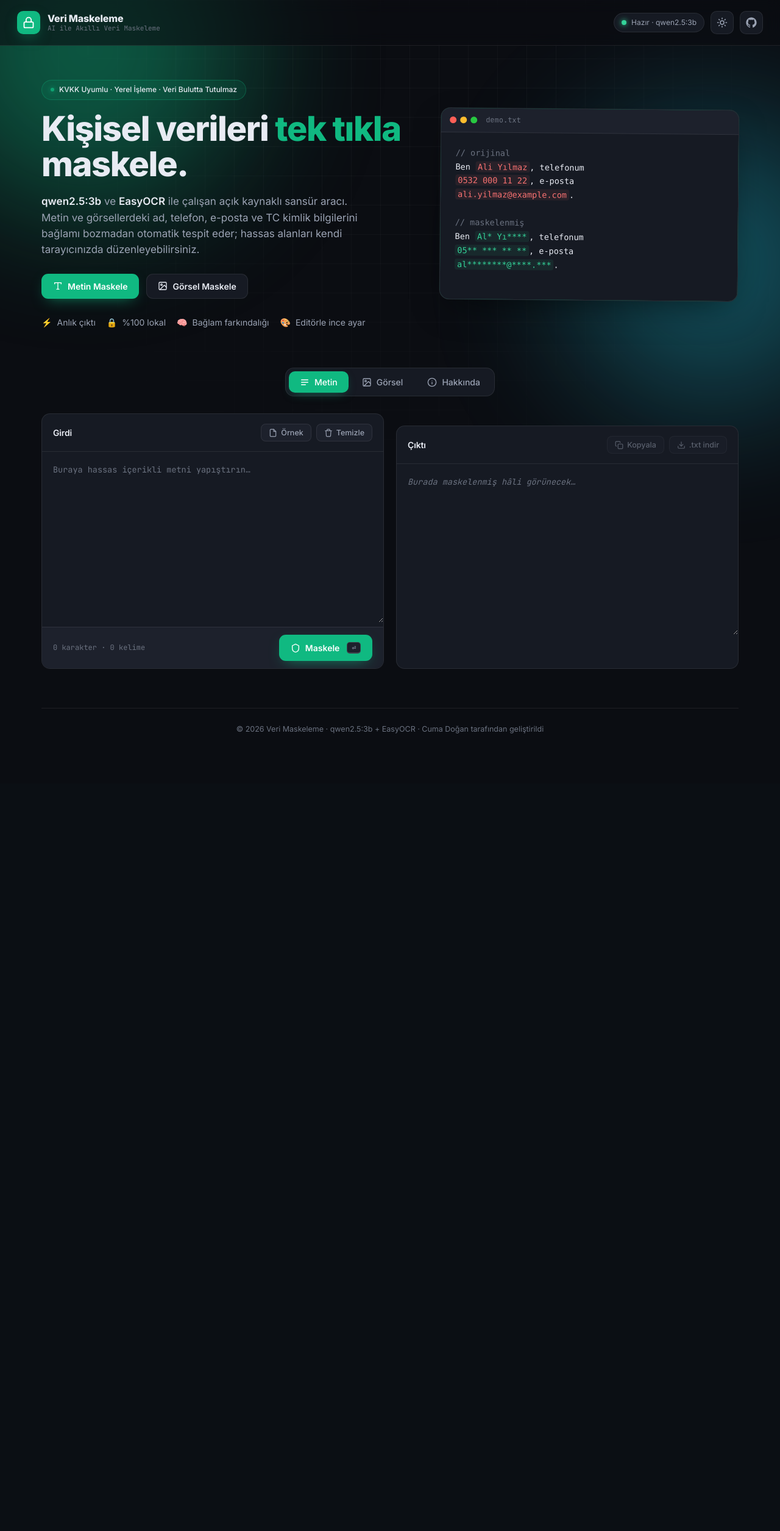
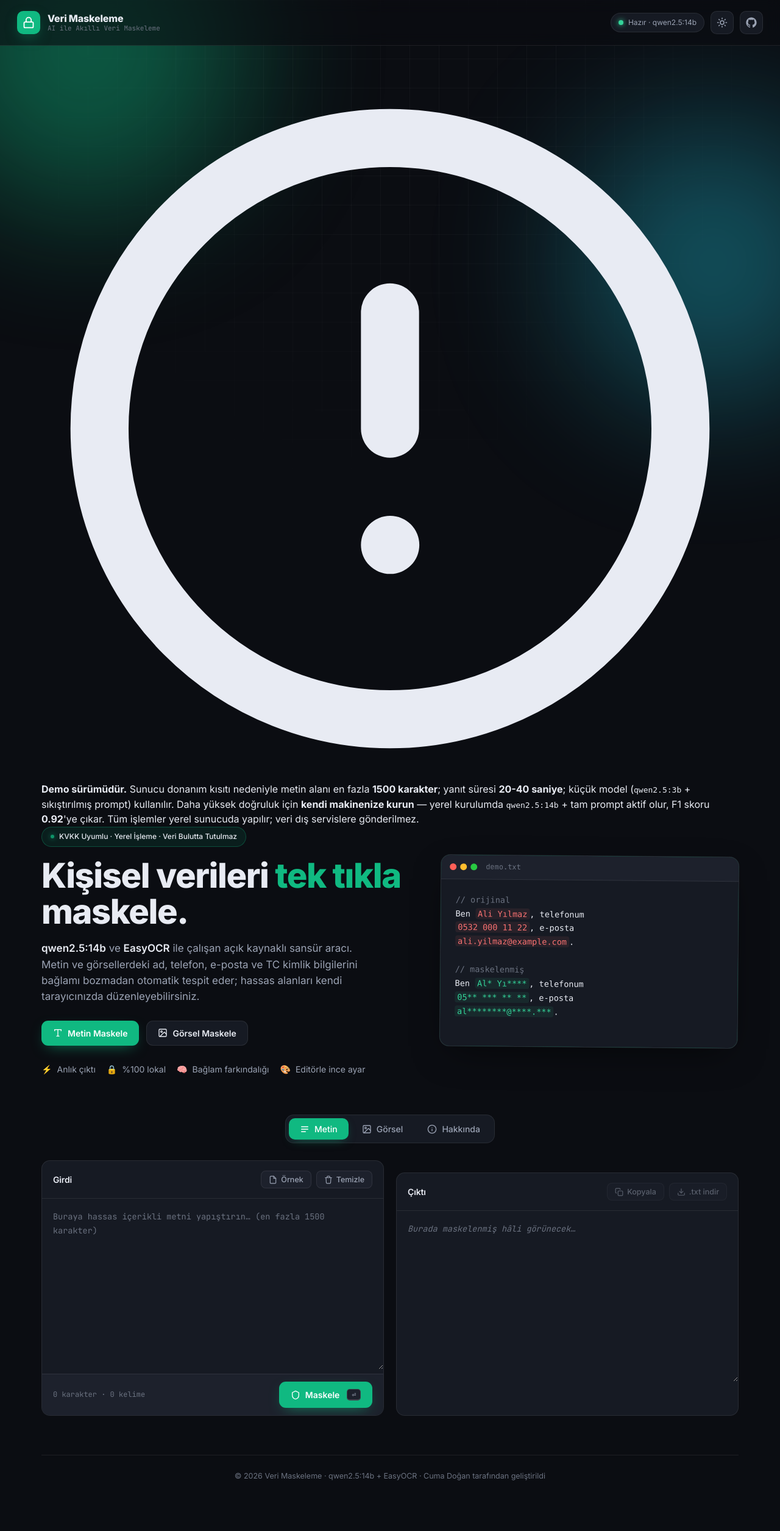
Before and after one commit to CumaDogangithub/metinSansurAi, a Flask app: page / in a window 1280 px wide. Shown: the whole page at 61% size. Before the commit the page ends 1203 px from the top, so only its background shows below. Run offline with Flask 3, Linux system fonts and the light colour scheme; data that the repository does not hold is empty.

Commit message:
feat: yerel default 14b + full prompt, sunucuda env override

```diff
--- a/app.py
+++ b/app.py
@@ -204,9 +204,10 @@ def _ollama_censor(text: str):
         SYSTEM_PROMPT_LITE as _sys_lite,
     )
 
-    # CPU-only sunucularda büyük modeller (14B+) ya da uzun prompt çok yavaştır.
-    # PROMPT_MODE=lite env değişkeni ile compact prompt'a geç.
-    use_lite = os.environ.get("PROMPT_MODE", "lite").lower() == "lite"
+    # Yerel makinelerde 14B model + tam prompt = F1 0.92 (önerilen)
+    # Sunucu CPU yetersizse Docker compose'da PROMPT_MODE=lite set ederek
+    # compact prompt'a düşülür (F1 düşer ama 30 sn altı yanıt).
+    use_lite = os.environ.get("PROMPT_MODE", "full").lower() == "lite"
     sys_msg = _sys_lite if use_lite else _sys_full
     user_msg = (_build_lite if use_lite else _build_full)(text)
 
@@ -281,12 +282,20 @@ def _ollama_censor(text: str):
     return {"ok": True, "censored": censored, "items": items, "applied": applied}
 
 
+MAX_TEXT_CHARS = 1500   # Demo sınırı — frontend'le aynı
+
+
 @app.route("/api/censor-text", methods=["POST"])
 def api_censor_text():
     data = request.get_json(force=True, silent=True) or {}
     text = (data.get("text") or "").strip()
     if not text:
         return jsonify({"ok": False, "error": "Boş metin"}), 400
+    if len(text) > MAX_TEXT_CHARS:
+        return jsonify({
+            "ok": False,
+            "error": f"Metin sınırı {MAX_TEXT_CHARS} karakter (gönderilen: {len(text)}). Demo sürümü kısıtlamasıdır.",
+        }), 413  # Payload Too Large
 
     if not _check_ollama():
         return jsonify({"ok": False, "error": f"Ollama servisi çalışmıyor ({OLLAMA_HOST}). `ollama serve` komutunu çalıştırın veya OLLAMA_HOST env değişkenini kontrol edin."}), 503
--- a/prompts.py
+++ b/prompts.py
@@ -4,20 +4,19 @@ Ortak AI prompt'u — hem TextCensorAI hem ImageCensor tarafından kullanılır.
 Few-shot pozitif + negatif örneklerle modele "neyi maskeleme"yi de gösteriyor.
 """
 
-# Tek değiştirme noktası — model değiştirmek istediğinde sadece burayı güncelle.
+import os
+
+# YEREL kurulumlarda varsayılan = qwen2.5:14b (F1 0.92, ~6 sn cold / 2.3 sn warm)
+# Sunucuda Docker compose ile override edilebilir:
+#   environment:
+#     MODEL_NAME: qwen2.5:3b   (CPU-only sunucularda hız için)
+#
 # compare.py kıyaslama sonuçları (Türkçe zorlu KVKK senaryosu):
-#   qwen2.5:3b              — ~2 GB RAM, hızlı, F1 düşük (sunucu kısıtlamasında demo için)
-#   qwen2.5:7b              — 4.7 GB RAM, F1 0.52  (RAM az olduğu sunucularda)
-#   qwen2.5:14b             — 9 GB RAM,   F1 0.92  ★ ideal (16+ GB RAM ister)
+#   qwen2.5:3b              — ~2 GB RAM,  F1 düşük (demo / kısıtlı sunucu için)
+#   qwen2.5:7b              — 4.7 GB RAM, F1 0.52  (CPU-only orta seviye)
+#   qwen2.5:14b             — 9 GB RAM,   F1 0.92  ★ YEREL VARSAYILAN
 #   gpt-oss-safeguard:20b   — 13 GB RAM,  F1 1.00  (en doğru)
-#
-# CPU-only sunucularda inference süresi kritiktir:
-#   3B modeli ~4-8 sn yanıt verir (Cloudflare 100 sn timeout güvenli)
-#   7B modeli  ~30-90 sn (uzun metinde Cloudflare 504 riski)
-#   14B modeli ~60-180 sn (kesin timeout)
-# Sunucuda CPU yetersiz olduğu için 3B'de tutuyoruz; daha güçlü makine veya GPU
-# ile 14B'ye geri dönülebilir.
-MODEL_NAME = "qwen2.5:3b"
+MODEL_NAME = os.environ.get("MODEL_NAME", "qwen2.5:14b")
 
 SYSTEM_PROMPT_LITE = (
     "KVKK veri ayıklama asistanı. Sadece JSON dön: "
@@ -30,14 +29,20 @@ def build_prompt_lite(text: str) -> str:
     Tam build_prompt'un ~%20'si boyutunda. F1 biraz düşer ama 90 sn yerine 20-40 sn."""
     return f"""Aşağıdaki metni oku. Metni yazan KİŞİYE (gönderici/mağdur/şikayetçi) ve ailesine ait kişisel verileri tespit et.
 
-ASLA MASKELEME: dolandırıcı, firma çalışanı, savcı, hâkim, banka çalışanı isimleri/telefonu/IBAN'ı; mersis/dava esas/sicil no; kurum isimleri.
+ASLA MASKELEME (önemli — bunlar şikayet/dava için delildir):
+- Dolandırıcı, firma çalışanı, savcı, hâkim, banka çalışanı isimleri ve onların telefonları
+- "Karşı tarafın IBAN'ı", "alıcı IBAN'ı", dolandırıcı banka hesabı (TR ile başlasa bile)
+- Mersis no, dava esas no, sicil no
+- Kurum/şirket isimleri (banka, BDDK, SPK vb.)
 
-GÖNDERİCİ VERİSİ (maskele): kendi adı/soyadı, TC, doğum tarihi, telefon, e-posta, adres, IBAN, hesap no, kullanıcı adı, şifre, eş/aile bilgileri, iş tel + dahili.
+MASKELE (gönderici verisi): kendi adı/soyadı, TC, doğum tarihi, telefon, e-posta, adres, KENDİ IBAN'ı/hesabı, kullanıcı adı, şifre, eş/aile bilgileri, iş tel + dahili.
+
+İPUCU: "benim/kendi/bana ait" sahiplenme = MASKELE. "karşı tarafın/dolandırıcının/alıcı" = KORU.
 
 ÖRNEK:
-Metin: "Ben Ali, TC 11111111111. Beni dolandırıcı Mehmet 0555... numarasından aradı."
-Çıktı: {{"gizlenecekler": ["Ali", "11111111111"]}}
-(Mehmet ve onun telefonu KORUNUR.)
+Metin: "Ben Ali, IBAN'ım TR11... Karşı tarafın IBAN'ı TR99... Beni Mehmet aradı."
+Çıktı: {{"gizlenecekler": ["Ali", "TR11..."]}}
+(Mehmet ve TR99 KORUNUR.)
 
 Sadece JSON dön. Başka yazma. Bilgiyi metinde geçtiği gibi yaz.
 
--- a/templates/index.html
+++ b/templates/index.html
@@ -43,6 +43,18 @@
     </header>
 
     <main class="container">
+        <div class="demo-notice" role="status">
+            <svg viewBox="0 0 24 24" fill="none" stroke="currentColor" stroke-width="2" stroke-linecap="round" stroke-linejoin="round" aria-hidden="true">
+                <circle cx="12" cy="12" r="10"/><path d="M12 8v4M12 16h.01"/>
+            </svg>
+            <div>
+                <strong>Demo sürümüdür.</strong>
+                Sunucu donanım kısıtı nedeniyle metin alanı en fazla <strong>1500 karakter</strong>; yanıt süresi <strong>20-40 saniye</strong>; küçük model (<code>qwen2.5:3b</code> + sıkıştırılmış prompt) kullanılır.
+                Daha yüksek doğruluk için <a href="#panel-about" data-go="about"><strong>kendi makinenize kurun</strong></a> — yerel kurulumda <code>qwen2.5:14b</code> + tam prompt aktif olur, F1 skoru <strong>0.92</strong>'ye çıkar.
+                Tüm işlemler yerel sunucuda yapılır; veri dış servislere gönderilmez.
+            </div>
+        </div>
+
         <section class="hero">
             <div class="hero-text">
                 <span class="badge">
@@ -125,9 +137,9 @@ Ben <span class="ok">Al* Yı****</span>, telefonum
                             </button>
                         </div>
                     </div>
-                    <textarea id="inputText" placeholder="Buraya hassas içerikli metni yapıştırın…"></textarea>
+                    <textarea id="inputText" maxlength="1500" placeholder="Buraya hassas içerikli metni yapıştırın… (en fazla 1500 karakter)"></textarea>
                     <div class="card-foot">
-                        <span class="meta" id="inputMeta">0 karakter · 0 kelime</span>
+                        <span class="meta" id="inputMeta">0 / 1500 karakter · 0 kelime</span>
                         <button class="btn btn-primary" id="censorBtn">
                             <svg viewBox="0 0 24 24" fill="none" stroke="currentColor" stroke-width="2" stroke-linecap="round" stroke-linejoin="round"><path d="M12 2 4 6v6c0 5 3.5 9 8 10 4.5-1 8-5 8-10V6l-8-4z"/></svg>
                             Maskele
@@ -326,8 +338,21 @@ Ben <span class="ok">Al* Yı****</span>, telefonum
             </div>
 
             <div class="card about">
-                <h3>Yerel Kurulum</h3>
-                <p class="muted">Bu uygulama tamamen sizin makinenizde çalışır — ne kişisel veri, ne de örnek metinler dış sunuculara gönderilir. Üç bileşene ihtiyaç vardır.</p>
+                <h3>Yerel Kurulum (Önerilen — Daha Yüksek Doğruluk)</h3>
+                <p class="muted">
+                    Bu demo, sunucu kısıtları nedeniyle <strong>{{ model_name }}</strong> ile + sıkıştırılmış prompt çalışıyor.
+                    Kendi makinenize kurarak <strong>qwen2.5:14b + tam prompt</strong> aktif olur ve doğruluk
+                    <strong>F1 0.92</strong> seviyesine çıkar (KVKK senaryolarında dolandırıcı/savcı/kurum ayrımı çok daha tutarlı).
+                    Aşağıdaki adımları takip edin; uygulama tamamen sizin makinenizde çalışır, dış servislere bilgi göndermez.
+                </p>
+
+                <div class="about-item" style="margin: 14px 0; border-left: 3px solid var(--accent);">
+                    <h4>🏠 Yerel vs Sunucu (Demo)</h4>
+                    <p style="font-size: 12.5px; line-height: 1.65;">
+                        <strong>Yerel kurulum (önerilen):</strong> qwen2.5:14b + tam prompt → F1 0.92, ~2-7 sn yanıt, metin sınırı yok.<br>
+                        <strong>Bu demo (sunucu):</strong> qwen2.5:3b + lite prompt → F1 düşük, 1500 karakter sınırı, ~30 sn yanıt.
+                    </p>
+                </div>
 
                 <ol class="steps">
                     <li>
@@ -346,15 +371,16 @@ Ben <span class="ok">Al* Yı****</span>, telefonum
                     <li>
                         <span class="step-n">3</span>
                         <div>
-                            <strong>Modeli indirin</strong> — varsayılan olarak <code>{{ model_name }}</code> kullanılır (~9 GB). Disk alanı yetmiyorsa <code>qwen2.5:7b</code> da çalışır ama doğruluk düşer.
-                            <pre class="setup-code">ollama pull {{ model_name }}</pre>
+                            <strong>Modeli indirin</strong> — yerel makinede <code>qwen2.5:14b</code> önerilir (~9 GB, F1 0.92).
+                            16 GB RAM yeterli, GPU gerekmez. Daha küçük makinede <code>qwen2.5:7b</code> da çalışır ama doğruluk %40 düşer.
+                            <pre class="setup-code">ollama pull qwen2.5:14b</pre>
                         </div>
                     </li>
                     <li>
                         <span class="step-n">4</span>
                         <div>
                             <strong>Python bağımlılıklarını kurun</strong>
-                            <pre class="setup-code">pip install flask flask-cors ollama easyocr opencv-python pillow numpy requests</pre>
+                            <pre class="setup-code">pip install -r requirements.txt</pre>
                             <p class="muted">EasyOCR ilk import'ta OCR modellerini otomatik indirir (~100 MB).</p>
                         </div>
                     </li>
@@ -363,7 +389,11 @@ Ben <span class="ok">Al* Yı****</span>, telefonum
                         <div>
                             <strong>Sunucuyu başlatın</strong>
                             <pre class="setup-code">python app.py</pre>
-                            <p class="muted">Tarayıcıda <a href="http://127.0.0.1:5000">http://127.0.0.1:5000</a></p>
+                            <p class="muted">
+                                Tarayıcıda <a href="http://127.0.0.1:5000">http://127.0.0.1:5000</a>.
+                                Yerel kurulumda varsayılan olarak <strong>14B model + tam prompt</strong> kullanılır,
+                                metin sınırı yoktur, ~2-7 sn yanıt verir.
+                            </p>
                         </div>
                     </li>
                 </ol>
```
Also changed, not shown: README.md.
